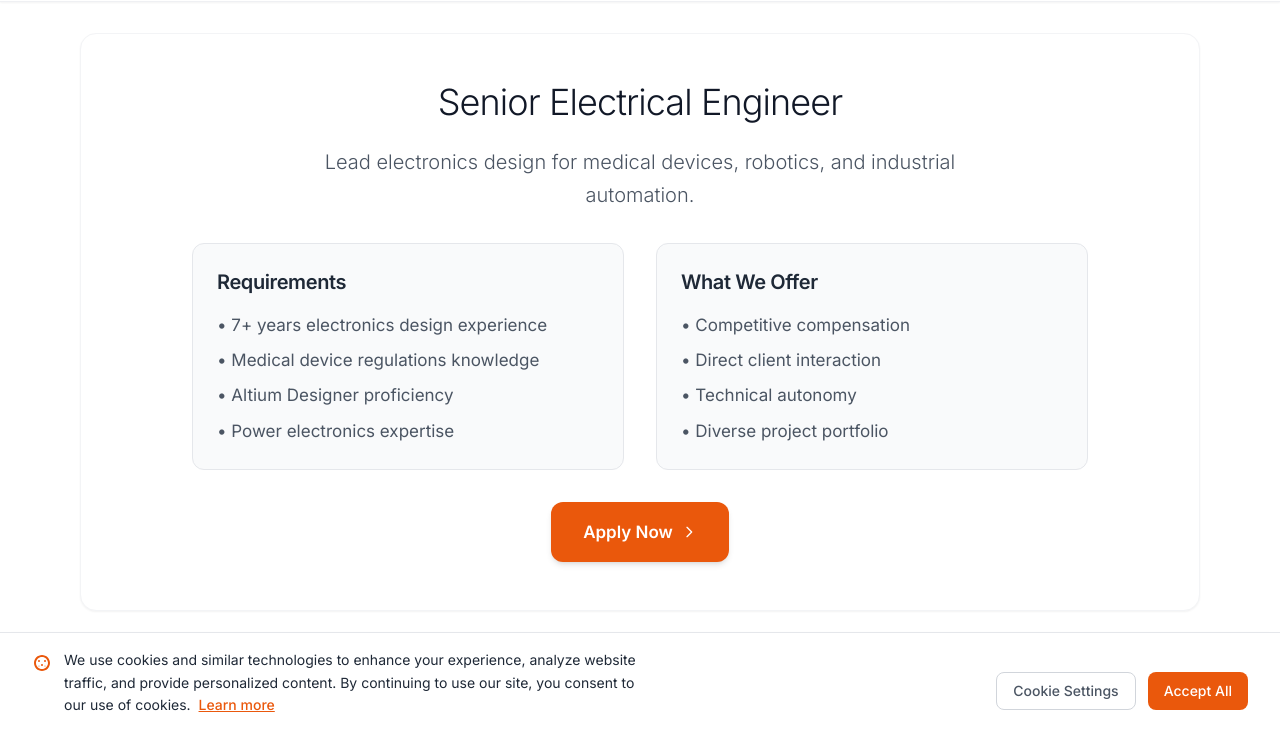
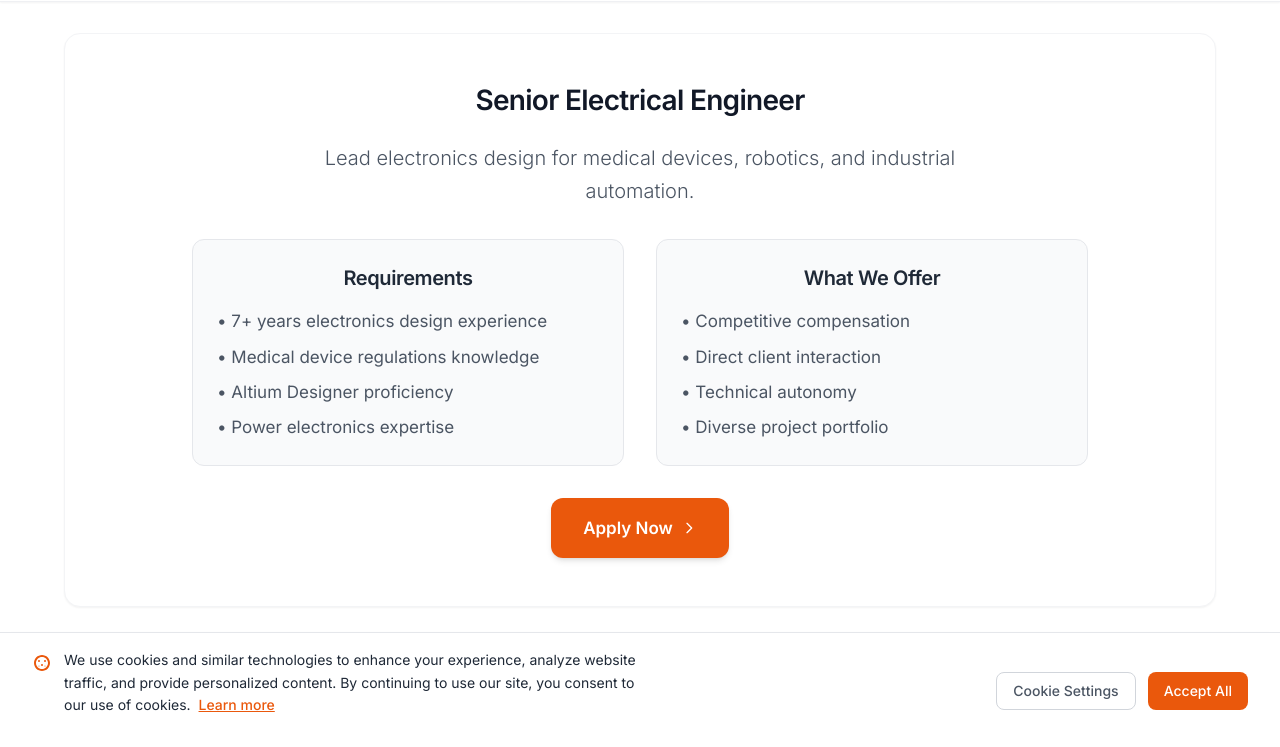
Before and after one commit to oserup/crablabs.io, an Astro site: page /careers in a window 1280 px wide. Shown: the part 51-798 px from the top of the page. Built offline with nearby package versions, Linux system fonts and the light colour scheme; Astro itself is replaced by a stand-in of ours.

Commit message:
finishing touches

```diff
--- a/src/pages/careers.astro
+++ b/src/pages/careers.astro
@@ -7,14 +7,14 @@ import Container from "../components/Container.astro";
     <!-- Page Layout -->
     <Layout title="Electronics Engineering Careers | Senior PCB Design Jobs | Remote + Long Beach | Crab Labs">
         <Container>
-            <div class="max-w-6xl px-4 pt-16 pb-12 mx-auto">
+            <div class="content-container pt-16 pb-12">
 
                 <!-- Senior Electrical Engineer Position -->
                 <section class="relative mb-16">
                 <div class="bg-white rounded-2xl p-12 shadow-sm border border-gray-100">
                     <div class="max-w-4xl mx-auto">
                         <div class="text-center mb-8">
-                            <h2 class="text-4xl font-light text-gray-900 mb-6 tracking-tight">Senior Electrical Engineer</h2>
+                            <h2 class="heading-section">Senior Electrical Engineer</h2>
                             <p class="text-xl text-gray-600 leading-relaxed font-light max-w-2xl mx-auto">
                                 Lead electronics design for medical devices, robotics, and industrial automation.
                             </p>
@@ -22,7 +22,7 @@ import Container from "../components/Container.astro";
 
                         <div class="grid md:grid-cols-2 gap-8 mb-8">
                             <div class="bg-gray-50 rounded-xl p-6 border border-gray-200">
-                                <h3 class="text-xl font-semibold text-gray-800 mb-4">Requirements</h3>
+                                <h3 class="heading-subsection">Requirements</h3>
                                 <ul class="space-y-2 text-gray-600">
                                     <li>• 7+ years electronics design experience</li>
                                     <li>• Medical device regulations knowledge</li>
@@ -32,7 +32,7 @@ import Container from "../components/Container.astro";
                             </div>
 
                             <div class="bg-gray-50 rounded-xl p-6 border border-gray-200">
-                                <h3 class="text-xl font-semibold text-gray-800 mb-4">What We Offer</h3>
+                                <h3 class="heading-subsection">What We Offer</h3>
                                 <ul class="space-y-2 text-gray-600">
                                     <li>• Competitive compensation</li>
                                     <li>• Direct client interaction</li>
@@ -59,7 +59,7 @@ import Container from "../components/Container.astro";
                 <section class="relative mb-16">
                 <div class="bg-white rounded-2xl p-12 shadow-sm border border-gray-100">
                     <div class="max-w-4xl mx-auto text-center">
-                        <h2 class="text-4xl font-light text-gray-900 mb-6 tracking-tight">Don't See a Perfect Match?</h2>
+                        <h2 class="heading-section">Don't See a Perfect Match?</h2>
                         <p class="text-xl text-gray-600 mb-8 max-w-2xl mx-auto leading-relaxed font-light">
                             We're always looking for exceptional engineers. Send us your resume and tell us what you're passionate about.
                         </p>
--- a/src/pages/privacy.astro
+++ b/src/pages/privacy.astro
@@ -10,7 +10,7 @@ const emailHref = "mailto:contact@crablabs.io";
   <Layout title="Privacy Policy">
     <Container>
       <div class="pt-16 lg:pt-20">
-        <div class="max-w-4xl px-4 xl:px-0 py-10 lg:py-20 mx-auto">
+        <div class="content-container-narrow py-10 lg:py-20">
 
           <!-- Header -->
           <div class="max-w-3xl mb-12 lg:mb-16 text-center mx-auto">
--- a/src/pages/services.astro
+++ b/src/pages/services.astro
@@ -423,7 +423,7 @@ const breadcrumbData = {
       <!-- Learn More -->
       <section class="relative mb-16">
         <div class="section-white">
-          <div class="max-w-6xl mx-auto text-center">
+          <div class="content-container text-center">
             <h2 class="heading-section">Explore More</h2>
 
             <div class="grid md:grid-cols-4 gap-6">
```
